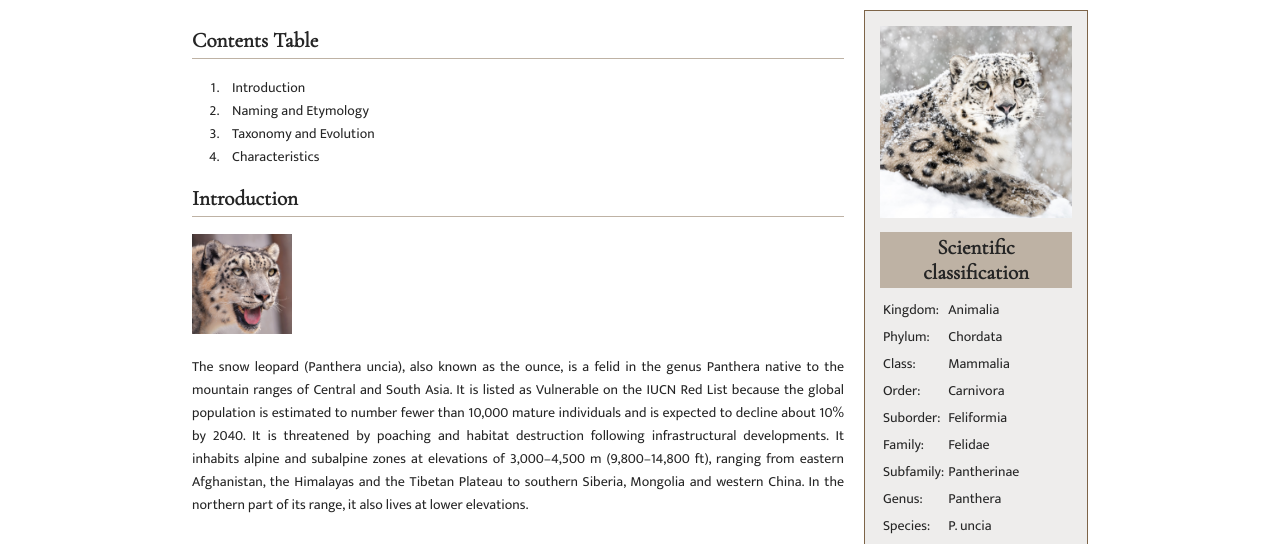
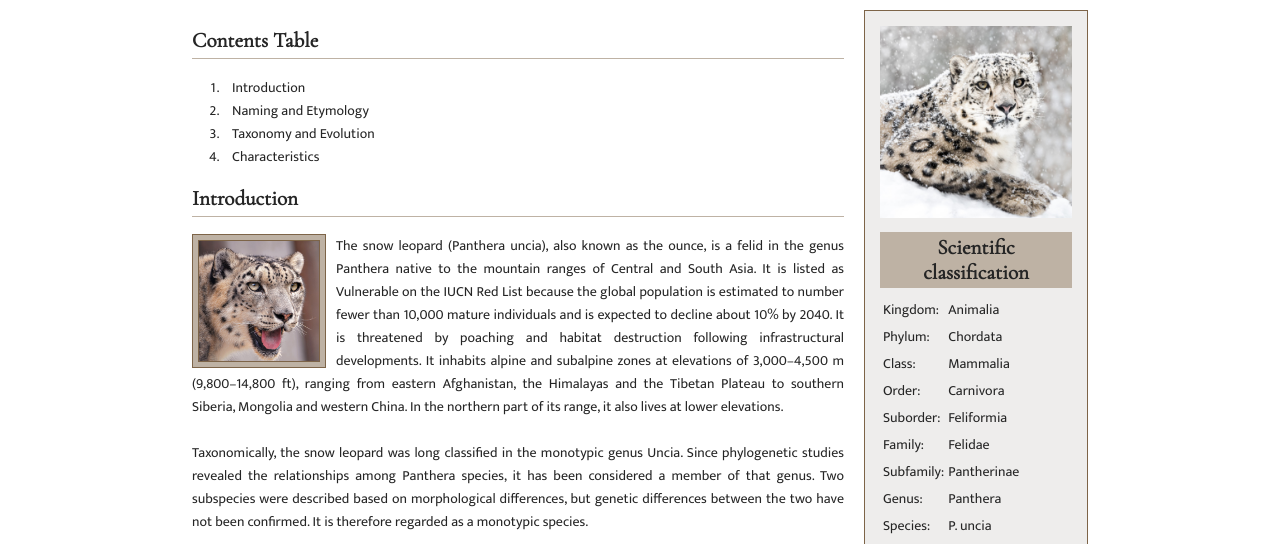
Before and after one commit to FaerieCoder/Wiki-Inspo-Page, a plain HTML site: page index.html in a window 1280 px wide. Shown: the part 233-777 px from the top of the page. Drawn offline with nearby package versions, Linux system fonts and the light colour scheme.

Commit message:
Finished aligning the text 🐆

```diff
--- a/style.css
+++ b/style.css
@@ -98,6 +98,18 @@ aside > .image > img {
 	width: 100%;
 }
 
-img {
-	width: 100px;
+/* MAIN ARTICLES */
+.mini-image {
+	float: left;
+	margin-right: 10px;
+	background-color: #beb2a4;
+	border: 1px solid #7d6448;
+	padding: 5px;
+	display: flex;
 }
+
+.mini-image > img {
+	margin: 0;
+	width: 120px;
+	border: 1px solid #7d6448;
+}
```
